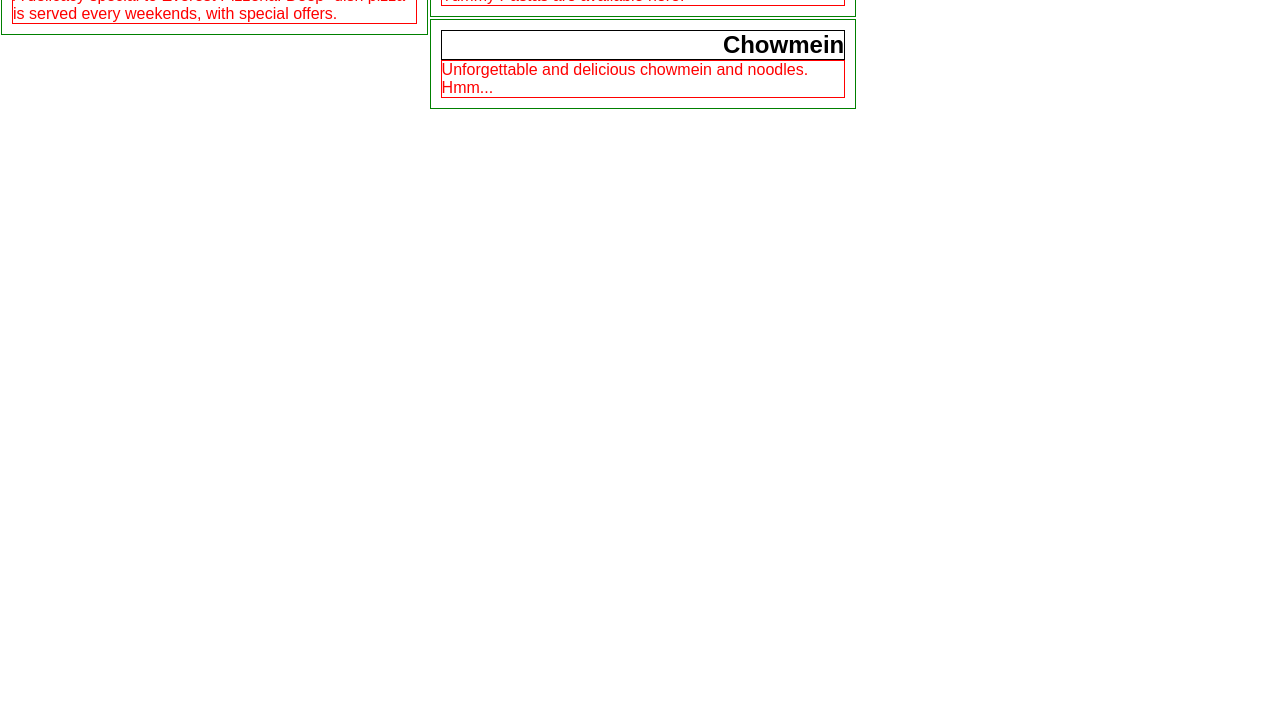
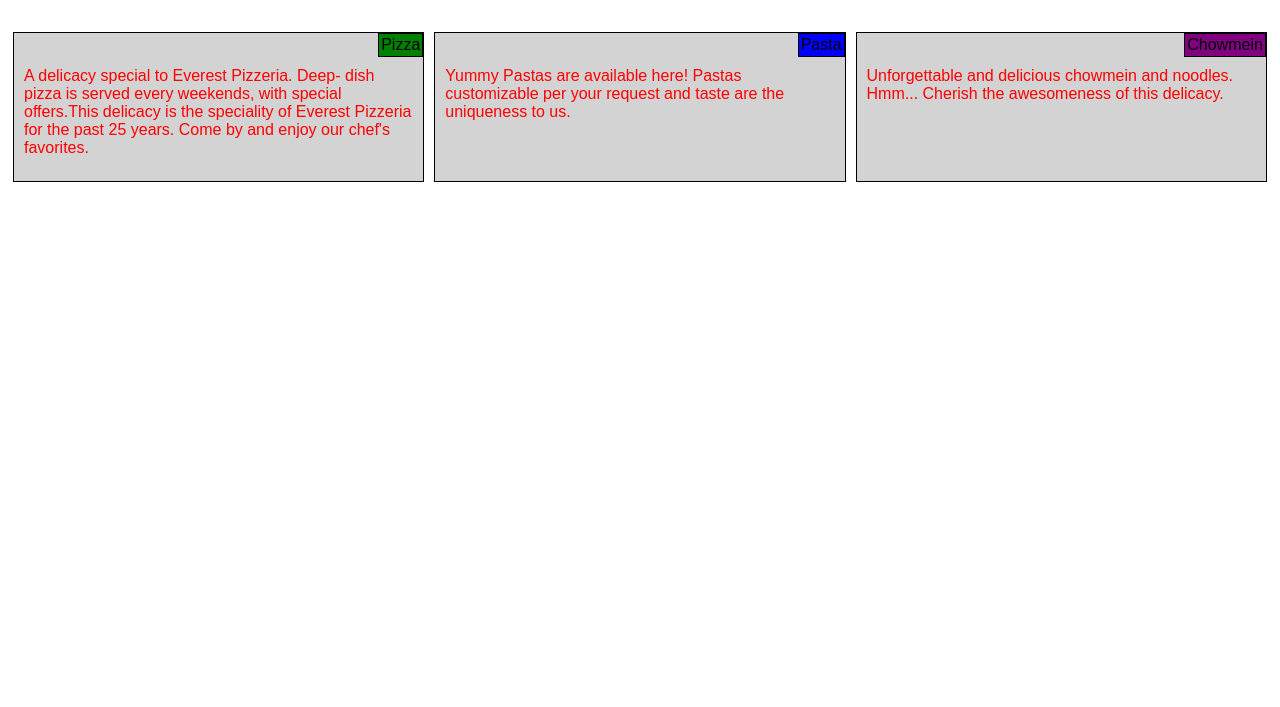
Before and after one commit to jpokharel/CourseraHTMLCSSPractice, a plain HTML site: page Assignment-2/index.html in a window 1280 px wide. Shown: the part 93-800 px from the top of the page. Drawn offline with Linux system fonts and the light colour scheme.

Commit message:
Added all the margins and layout features in css.

```diff
--- a/Assignment-2/css/styles.css
+++ b/Assignment-2/css/styles.css
@@ -1,37 +1,57 @@
 
-* {
+*{
 	box-sizing: border-box;
 	font-family: sans-serif;
-	margin:0;
-	padding:0;
 }
 
 h1{
 	text-align: center;
 	size: 75%;
+	padding:20px;
 }
 
-h2{
-	text-align: right;
+#pizza, #pasta, #chowmein{
+	text-align: center;
 	size: 25%;
-	border: 1px solid;
+	border: 1px solid black;
+	float:right;
+	padding:2px;
 }
 
-div{
-	padding: 10px;
-	margin: 1px;
+#pasta{
+	background-color: blue;
+}
+
+#pizza{
+	background-color: green;
+}
+
+#chowmein{
+	background-color: purple;
+}
+
+.dish{
+	margin: 5px;
+	height: 150px;
+	border: 1px solid black;
+	background-color: lightgray;
+	overflow: auto;
+}
+
+.row{
+	width: 100%;
+	position: relative;
 }
 
 p{
-	size:15%;
 	color: red;
-	border: 1px solid;
+	clear: right;
+	padding: 10px;
 }
 
 @media (max-width: : 767 px){
 	  .col-sm-1, .col-sm-2, .col-sm-3, .col-sm-4, .col-sm-5, .col-sm-6, .col-sm-7, .col-sm-8, .col-sm-9, .col-sm-10, .col-sm-11, .col-sm-12 {
 		    float: left;
-		    border: 1px solid green;
 		}
 	  .col-sm-1 {
 	    width: 8.33%;
@@ -74,7 +94,6 @@ p{
 @media (min-width: 768px) and (max-width: 991px){
 	  .col-md-1, .col-md-2, .col-md-3, .col-md-4, .col-md-5, .col-md-6, .col-md-7, .col-md-8, .col-md-9, .col-md-10, .col-md-11, .col-md-12 {
 	    float: left;
-	    border: 1px solid green;
 	  }
 	  .col-md-1 {
 	    width: 8.33%;
@@ -117,7 +136,6 @@ p{
 @media (min-width: 992px){
 	  .col-lg-1, .col-lg-2, .col-lg-3, .col-lg-4, .col-lg-5, .col-lg-6, .col-lg-7, .col-lg-8, .col-lg-9, .col-lg-10, .col-lg-11, .col-lg-12 {
 	    float: left;
-	    border: 1px solid green;
 	  }
 	  .col-lg-1 {
 	    width: 8.33%;
--- a/Assignment-2/index.html
+++ b/Assignment-2/index.html
@@ -3,24 +3,33 @@
 			<html>
 			<head>
 			<meta charset="utf-8">
+			<meta name="viewport" content="width=device-width, initial-scale=1">
 				<title>Assignment 2</title>
 				<link rel="stylesheet" type="text/css" href="css/styles.css">
 			</head>
 			<body>
 				<h1> Everest Pizzeria </h1>
-
+			<div class="row">
 				<div class="col-lg-4 col-md-6 col-sm-12">
-					<h2>Pizza</h2>
-					<p>A delicacy special to Everest Pizzeria. Deep- dish pizza is served every weekends, with special offers. </p>
+					<div class="dish">
+						<div><span id="pizza">Pizza</span></div>
+						<p>A delicacy special to Everest Pizzeria. Deep- dish pizza is served every weekends, with special offers.This delicacy is the speciality of Everest Pizzeria for the past 25 years. Come by and enjoy our chef's favorites.</p>
+						</div>
+					</div>
+				<div class="col-lg-4 col-md-6 col-sm-12">
+					<div class="dish">
+						<div><span id="pasta">Pasta</span></div>
+						<p>Yummy Pastas are available here! Pastas customizable per your request and taste are the uniqueness to us.</p>
+						</div>
+					</div>
+				<div  class="col-lg-4 col-md-12 col-sm-12">
+					<div class="dish">
+						<div><span id="chowmein">Chowmein</span></div>
+						<p>Unforgettable and delicious chowmein and noodles. Hmm... Cherish the awesomeness of this delicacy.</p>
+						</div>
+					</div>
 				</div>
-				<div class="col-lg-4 col-md-6 col-sm-12">
-					<h2>Pasta</h2>
-					<p>Yummy Pastas are available here!</p>
-				</div>
-				<div class="col-lg-4 col-md-12 col-sm-12">
-					<h2>Chowmein</h2>
-					<p>Unforgettable and delicious chowmein and noodles. Hmm...</p>
-				</div>
+			</div>
 			</body>
 
 			</html>
```
